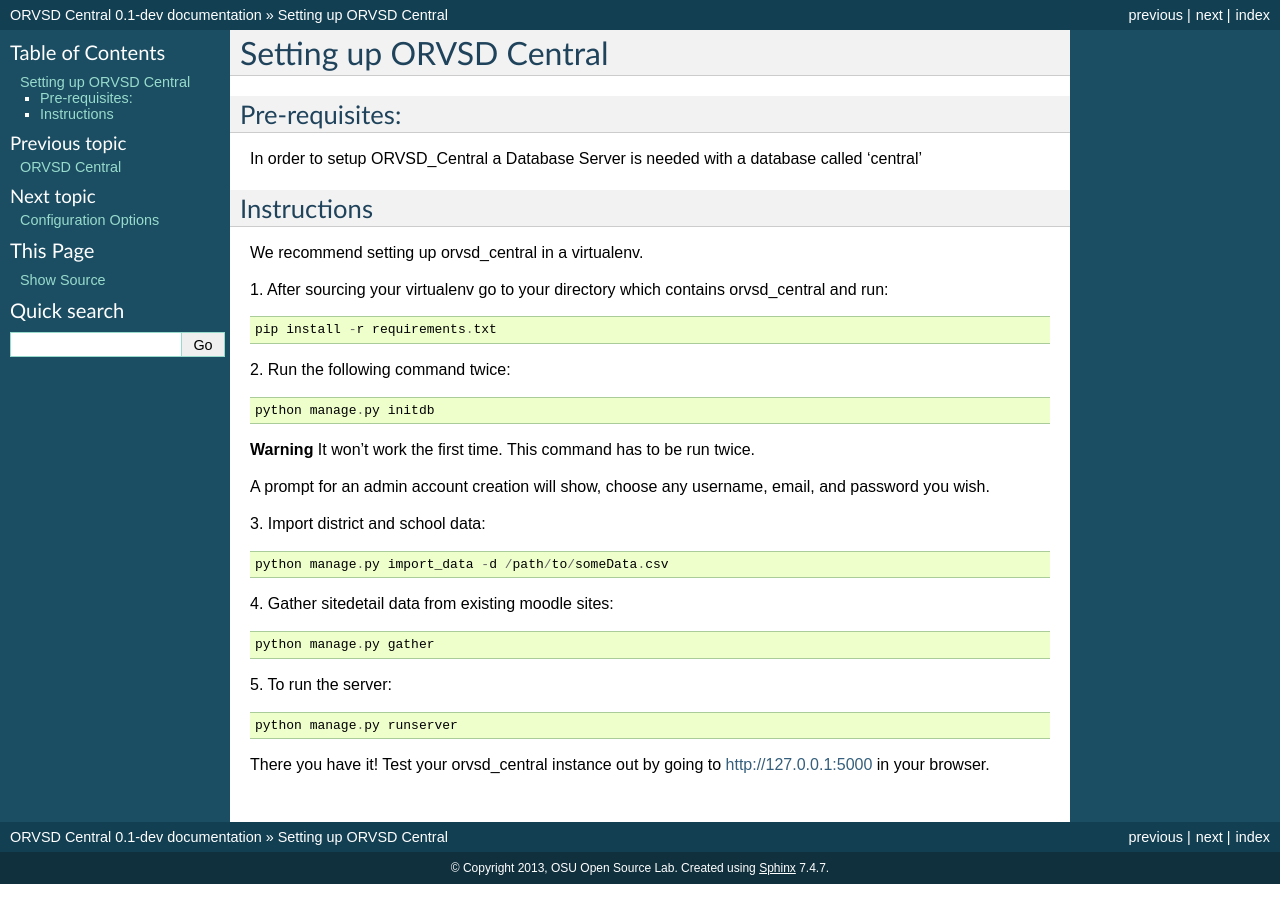
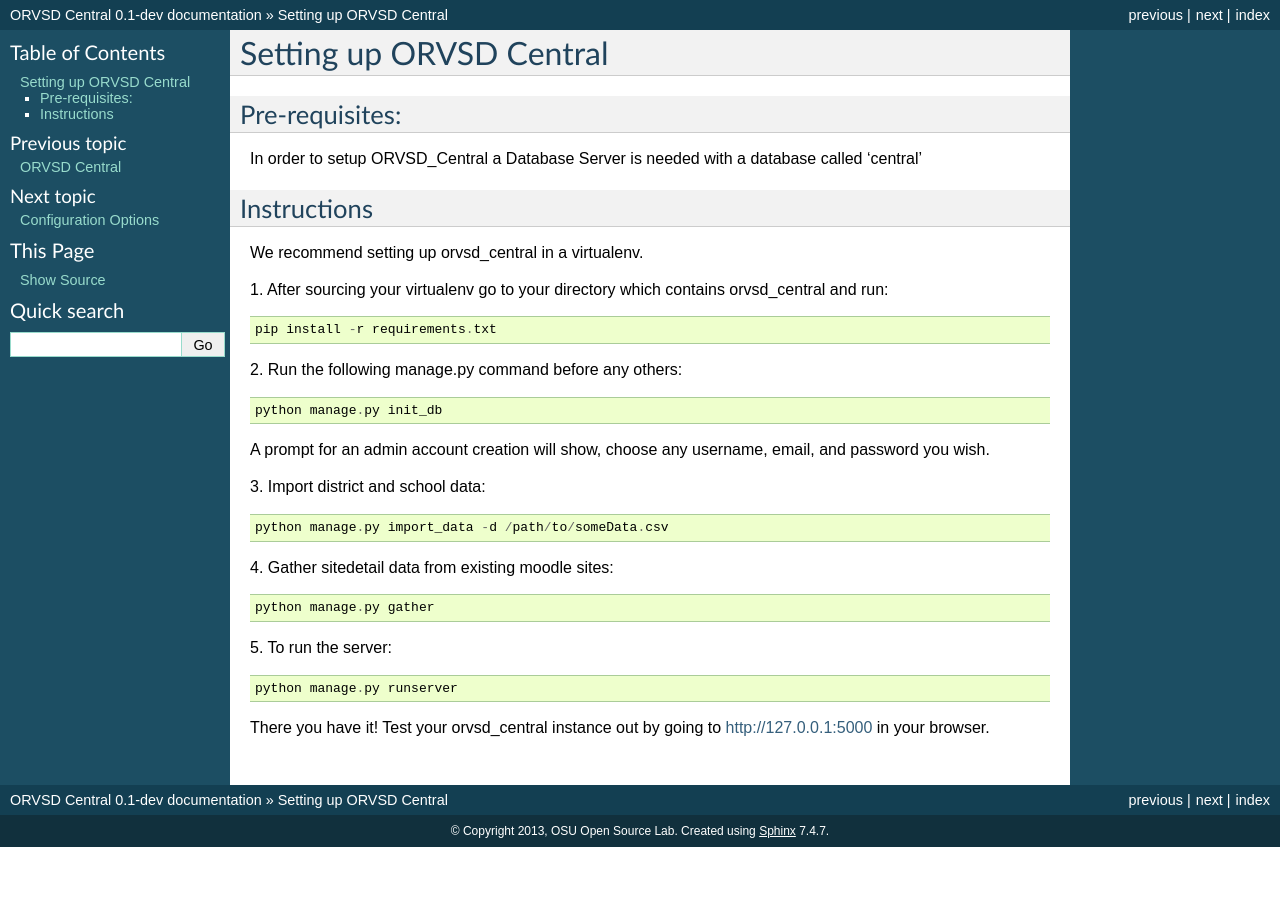
Before and after one commit to osuosl/orvsd_central, a Sphinx documentation site: the page built from docs/source/installation_instructions.rst, in a window 1280 px wide. Built offline with Sphinx 7.4.7, drawn with Linux system fonts in a browser that asks for light colours; pages that are not in the unit, such as notebooks, are missing from menus.

Commit message:
Docs fix initdb changed to init_db

```diff
--- a/docs/source/installation_instructions.rst
+++ b/docs/source/installation_instructions.rst
@@ -14,11 +14,9 @@
 
     pip install -r requirements.txt
 
-\2. Run the following command twice::
+\2. Run the following manage.py command before any others::
 
-    python manage.py initdb
-
-**Warning** It won't work the first time. This command has to be run twice.
+    python manage.py init_db
 
 A prompt for an admin account creation will show, choose any
 username, email, and password you wish.
```
Also changed, not shown: 1 other file.
